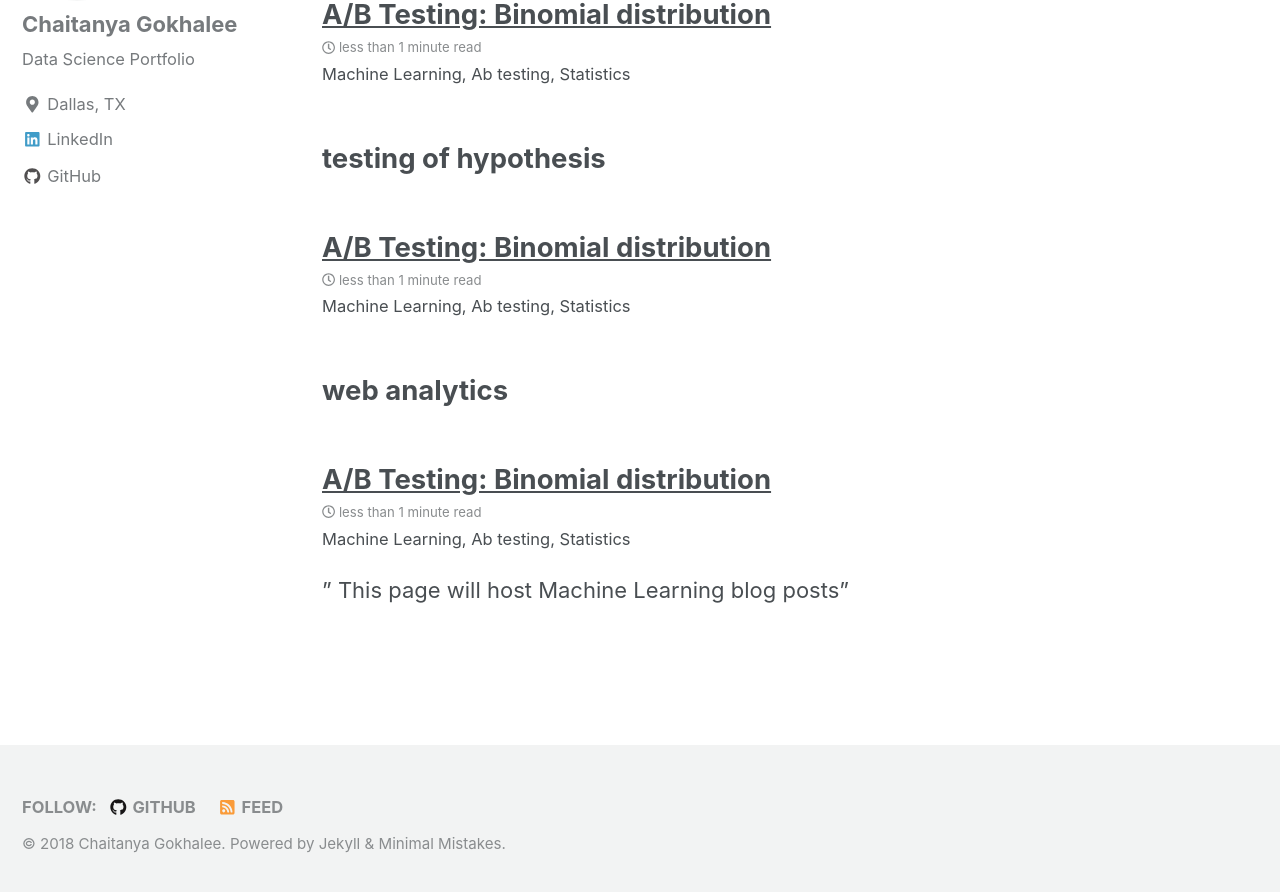
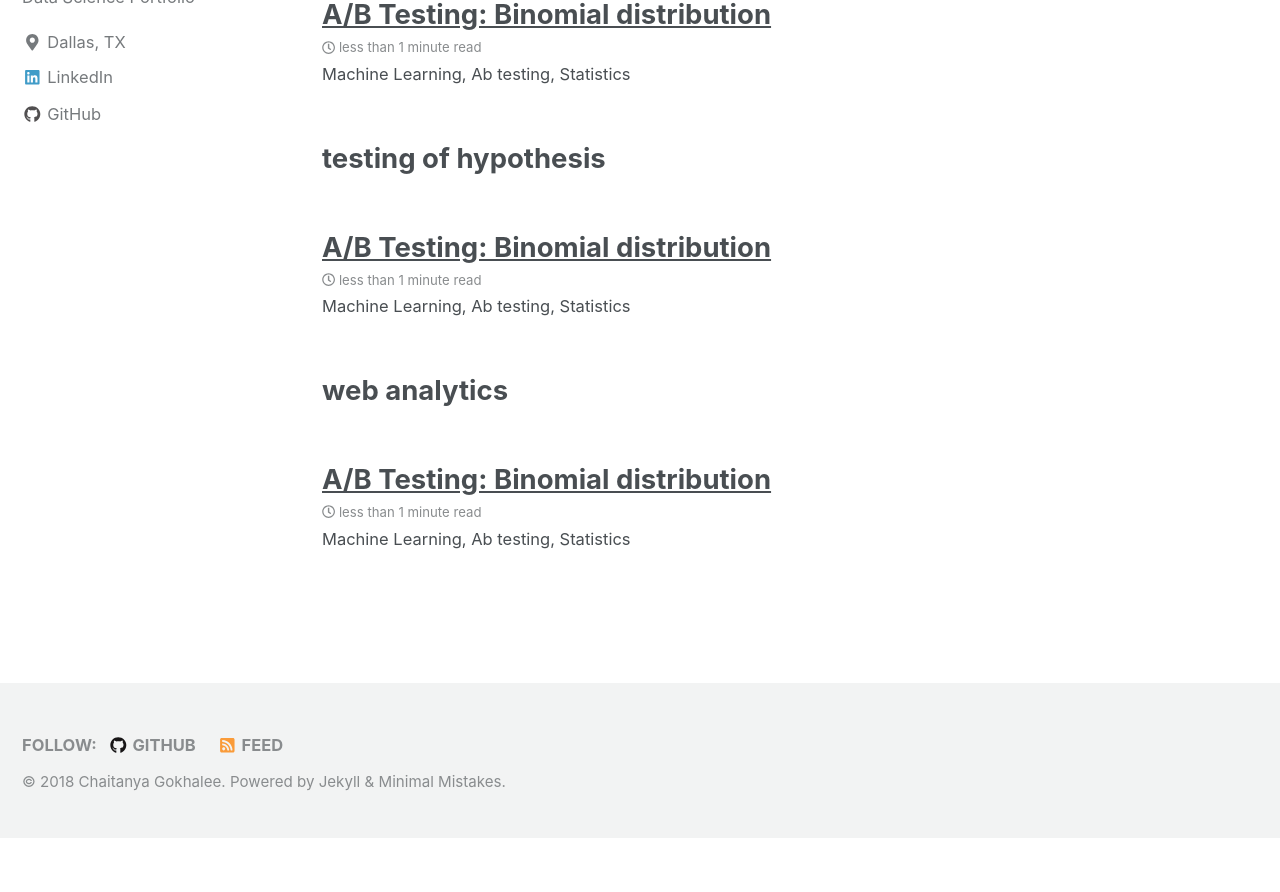
Before and after one commit to GlennOu66304/statchaitya.github.io, a Jekyll site: the page built from _pages/machinelearning.md, in a window 1280 px wide and 900 px high, scrolled down 1749 px. Shown: the top 892 px of the window. Built offline with Jekyll 4.4.1, drawn with Linux system fonts in a browser that asks for light colours; nearby versions of some CDN libraries; after the commit the page ends 2587 px from its top, so only the background shows below that.

Commit message:
trial posts 1

```diff
--- a/_config.yml
+++ b/_config.yml
@@ -97,7 +97,7 @@
 
 # Site Author
 author:
-  name             : "Chaitanya Gokhalee"
+  name             : "Chaitanya Gokhale"
   avatar           : "/images/headshot.jpg"# path of avatar image, e.g. "/assets/images/bio-photo.jpg"
   bio              : "Data Science Portfolio"
   location         : "Dallas, TX"
--- a/_pages/machinelearning.md
+++ b/_pages/machinelearning.md
@@ -17,5 +17,3 @@
     {% include archive-single.html %}
   {% endfor %}
 {% endfor %}
-
-" This page will host Machine Learning blog posts"
```
Also changed, not shown: _posts/2018-04-05-abtesting.md (+1 -1 lines).
